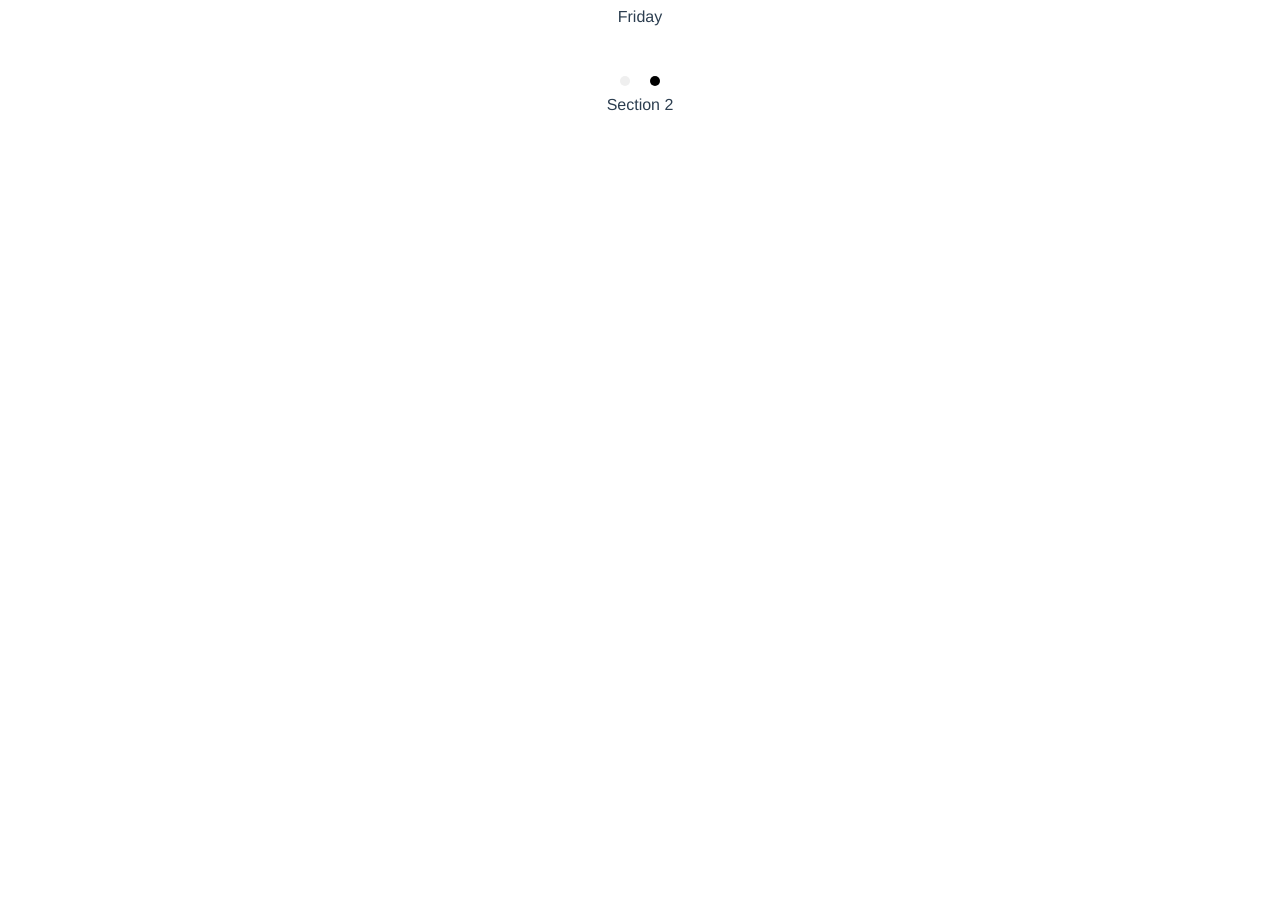
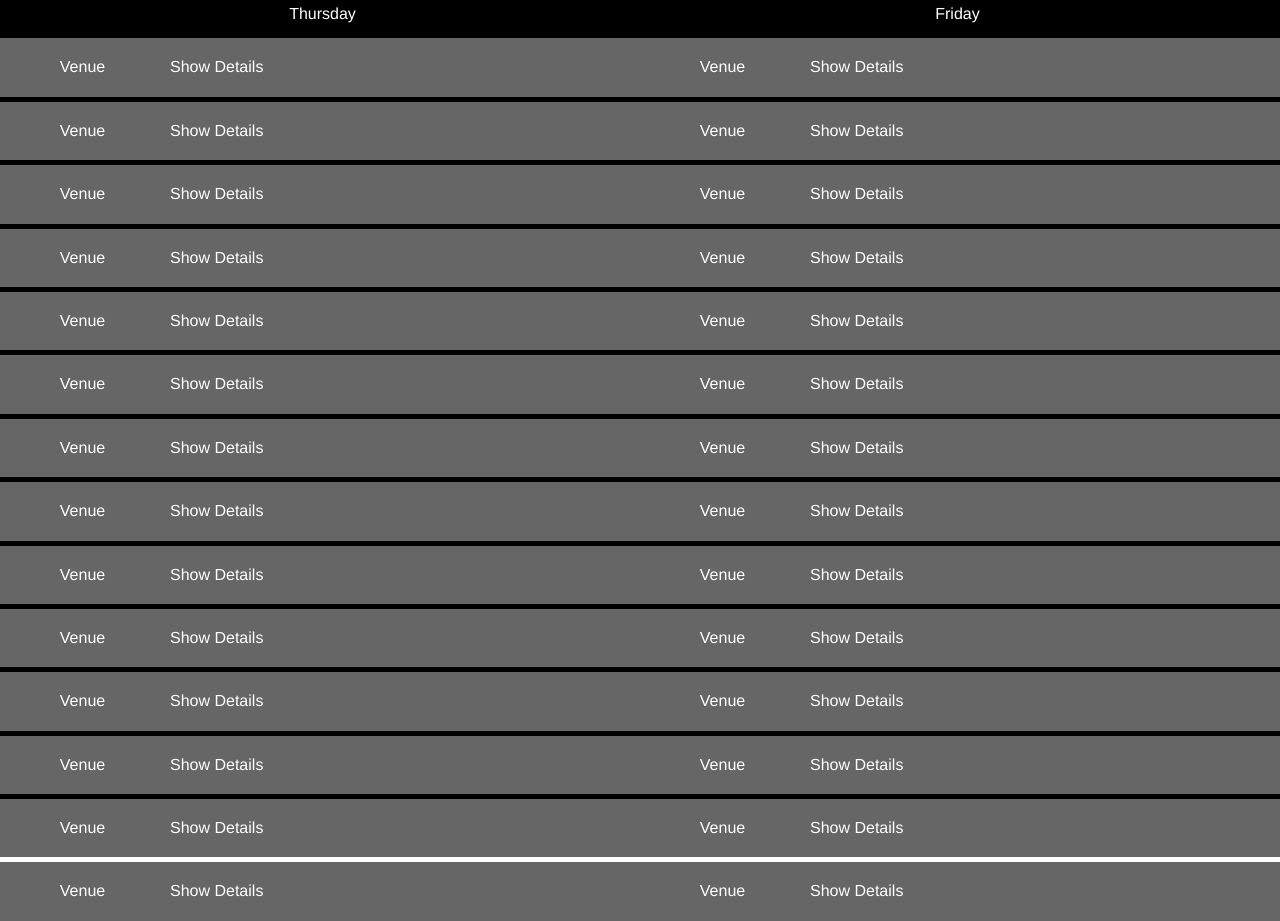
Before and after one commit to neilgamb/jazzfest-grids, a Vue app: page / in a window 1280 px wide. Before the commit the page ends 800 px from the top, so only its background shows below. Built offline with nearby package versions, Linux system fonts and the light colour scheme.

Commit message:
adding some styles and structure

```diff
--- a/public/index.html
+++ b/public/index.html
@@ -5,7 +5,8 @@
     <meta http-equiv="X-UA-Compatible" content="IE=edge">
     <meta name="viewport" content="width=device-width,initial-scale=1.0">
     <link rel="icon" href="<%= BASE_URL %>favicon.ico">
-    <title>jazzfest-grids</title>
+    <title>Jazzfest Grids</title>
+    <link rel="stylesheet" href="https://unpkg.com/normalize.css@8.0.1/normalize.css">
   </head>
   <body>
     <noscript>
--- a/src/App.vue
+++ b/src/App.vue
@@ -1,7 +1,7 @@
 <template>
   <div id="app">
-    <Navigation :currentDay="currentDay" :setCurrentDay="setCurrentDay" />
-    <GridContainer :currentDay="currentDay" :setCurrentDay="setCurrentDay" />
+    <Navigation :currentDay="currentDay" :setCurrentDay="setCurrentDay" class="navigation"/>
+    <GridContainer :currentDay="currentDay" :setCurrentDay="setCurrentDay" class="grid-container" />
   </div>
 </template>
 
@@ -17,7 +17,7 @@ export default {
   },
   data(){
     return {
-      currentDay: 1
+      currentDay: 0
     }
   },
   methods: {
@@ -28,12 +28,28 @@ export default {
 }
 </script>
 
-<style>
+<style scoped>
 #app {
   font-family: 'Avenir', Helvetica, Arial, sans-serif;
   -webkit-font-smoothing: antialiased;
   -moz-osx-font-smoothing: grayscale;
   text-align: center;
-  color: #2c3e50;
+  background: black;
+  color: white;
+  height: 100vh;
+  width: 100vw;
+  display: flex;
+  flex-direction: column;
+  /* padding: 5px 0px; */
+  box-sizing: border-box;
+}
+
+.navigation {
+  padding: 5px;
+}
+
+.grid-container {
+  flex: 1;
+  margin-top: 5px;
 }
 </style>
--- a/src/components/GridContainer.vue
+++ b/src/components/GridContainer.vue
@@ -4,13 +4,126 @@
       :per-page="1"
       :mouse-drag="false"
 			:paginationEnabled="false"
+			:scrollPerPage="true"
+			:perPageCustom="[[0, 1], [480, 2]]"
       @pageChange="handleSlideChange"
+			class="grid-container"
     >
-      <slide>
-        Section 1
+      <slide class="day">
+				<div class="event">
+					<div class="venue">Venue</div>
+					<div class="show">Show Details</div>
+				</div>
+				<div class="event">
+					<div class="venue">Venue</div>
+					<div class="show">Show Details</div>
+				</div>
+				<div class="event">
+					<div class="venue">Venue</div>
+					<div class="show">Show Details</div>
+				</div>
+				<div class="event">
+					<div class="venue">Venue</div>
+					<div class="show">Show Details</div>
+				</div>
+				<div class="event">
+					<div class="venue">Venue</div>
+					<div class="show">Show Details</div>
+				</div>
+				<div class="event">
+					<div class="venue">Venue</div>
+					<div class="show">Show Details</div>
+				</div>
+				<div class="event">
+					<div class="venue">Venue</div>
+					<div class="show">Show Details</div>
+				</div>
+				<div class="event">
+					<div class="venue">Venue</div>
+					<div class="show">Show Details</div>
+				</div>
+				<div class="event">
+					<div class="venue">Venue</div>
+					<div class="show">Show Details</div>
+				</div>
+				<div class="event">
+					<div class="venue">Venue</div>
+					<div class="show">Show Details</div>
+				</div>
+				<div class="event">
+					<div class="venue">Venue</div>
+					<div class="show">Show Details</div>
+				</div>
+				<div class="event">
+					<div class="venue">Venue</div>
+					<div class="show">Show Details</div>
+				</div>
+				<div class="event">
+					<div class="venue">Venue</div>
+					<div class="show">Show Details</div>
+				</div>
+				<div class="event">
+					<div class="venue">Venue</div>
+					<div class="show">Show Details</div>
+				</div>
       </slide>
-      <slide>
-        Section 2
+      <slide class="day">
+				<div class="event">
+					<div class="venue">Venue</div>
+					<div class="show">Show Details</div>
+				</div>
+				<div class="event">
+					<div class="venue">Venue</div>
+					<div class="show">Show Details</div>
+				</div>
+				<div class="event">
+					<div class="venue">Venue</div>
+					<div class="show">Show Details</div>
+				</div>
+				<div class="event">
+					<div class="venue">Venue</div>
+					<div class="show">Show Details</div>
+				</div>
+				<div class="event">
+					<div class="venue">Venue</div>
+					<div class="show">Show Details</div>
+				</div>
+				<div class="event">
+					<div class="venue">Venue</div>
+					<div class="show">Show Details</div>
+				</div>
+				<div class="event">
+					<div class="venue">Venue</div>
+					<div class="show">Show Details</div>
+				</div>
+				<div class="event">
+					<div class="venue">Venue</div>
+					<div class="show">Show Details</div>
+				</div>
+				<div class="event">
+					<div class="venue">Venue</div>
+					<div class="show">Show Details</div>
+				</div>
+				<div class="event">
+					<div class="venue">Venue</div>
+					<div class="show">Show Details</div>
+				</div>
+				<div class="event">
+					<div class="venue">Venue</div>
+					<div class="show">Show Details</div>
+				</div>
+				<div class="event">
+					<div class="venue">Venue</div>
+					<div class="show">Show Details</div>
+				</div>
+				<div class="event">
+					<div class="venue">Venue</div>
+					<div class="show">Show Details</div>
+				</div>
+				<div class="event">
+					<div class="venue">Venue</div>
+					<div class="show">Show Details</div>
+				</div>
       </slide>
     </carousel>
 </template>
@@ -32,3 +145,32 @@ export default {
   }
 }
 </script>
+
+<style scoped>
+.day {
+	/* padding: 0px 2px; */
+	box-sizing: border-box;
+}
+
+.event {
+	display: flex;
+	padding: 20px 5px;
+	margin-top: 5px;
+	background: #666;
+	color: white;
+}
+
+.venue {
+	flex: 1;
+}
+
+.show {
+	flex: 3;
+	text-align: left;
+	margin-left: 10px;
+}
+
+.grid-container >>> .VueCarousel-wrapper {
+	overflow-y: auto;
+}
+</style>
--- a/src/components/Navigation.vue
+++ b/src/components/Navigation.vue
@@ -3,6 +3,12 @@
       :navigateTo="currentDay"
       :per-page="1"
       :mouse-drag="false"
+      :paginationPadding="2"
+      :paginationSize="6"
+      :scrollPerPage="true"
+      :perPageCustom="[[0, 1], [480, 2]]"
+      paginationActiveColor="#f0f0f0"
+      paginationColor="#666"
       @pageChange="handleSlideChange"
     >
       <slide>
```
